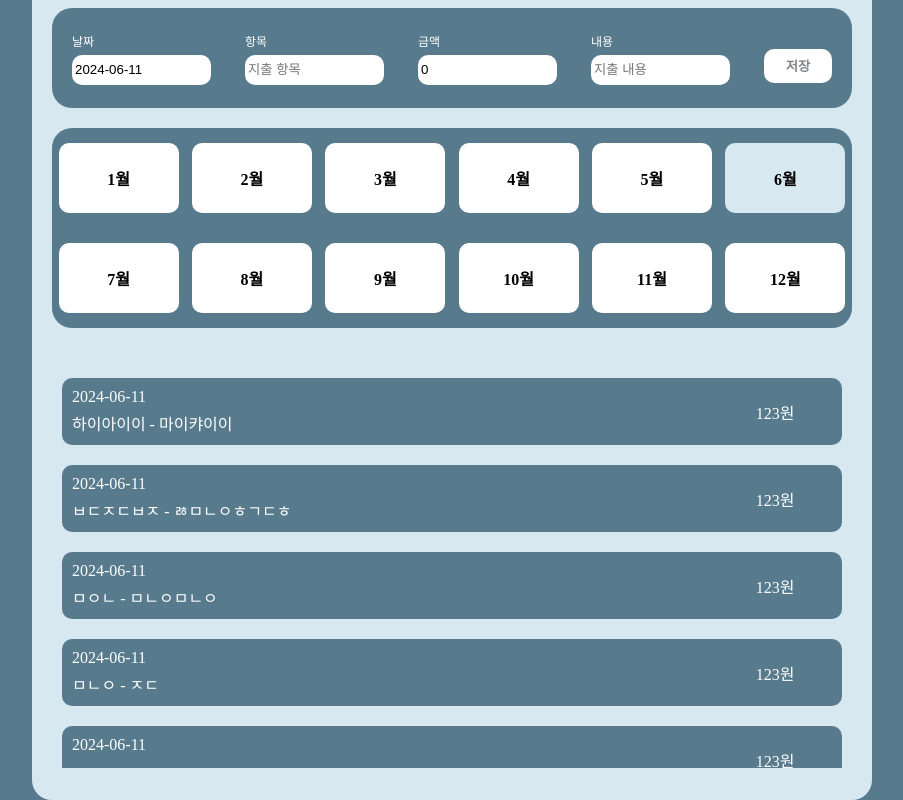
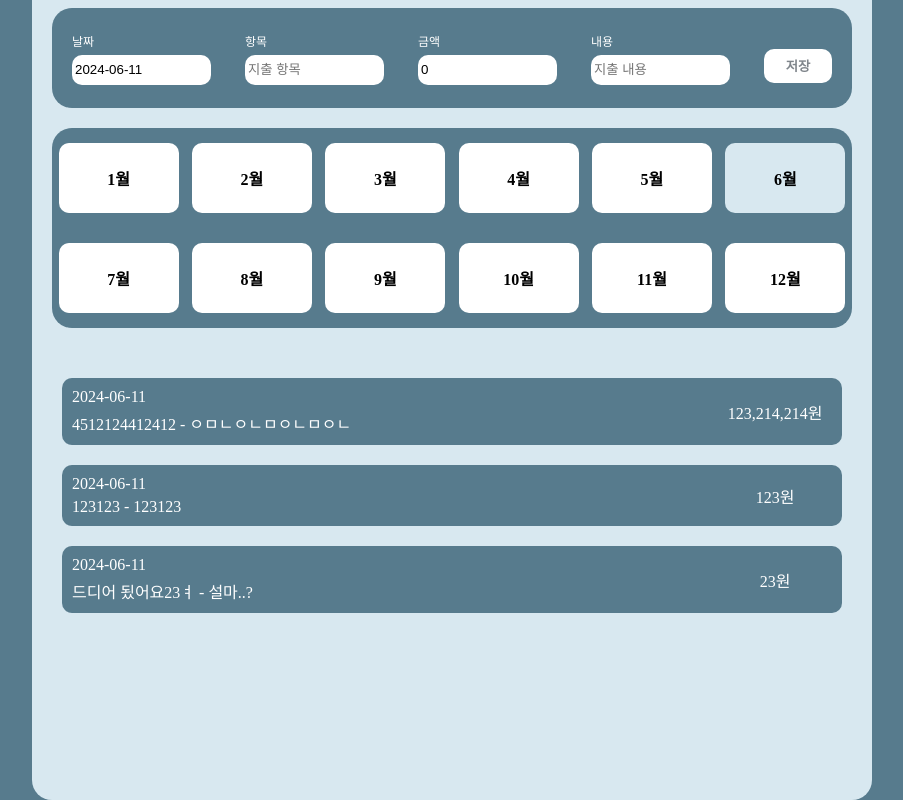
Before and after one commit to 0dytpq0/SpendRecord, a React (Vite) app: page / in a window 1280 px wide. Shown: the whole page, without its empty margins (188-1091 px from the left). Built offline with nearby package versions, Linux system fonts and the light colour scheme; data requests are answered from the project's data file; the HTML template or start-up script is replaced by a standard one.

Commit message:
update : react-query 와의 통신으로만 화면에 출력, 추가 되도록 수정

```diff
--- a/db.json
+++ b/db.json
@@ -1,39 +1,25 @@
 {
   "record": [
     {
-      "id": "6ce8",
+      "id": "c61b",
+      "date": "2024-06-11",
+      "amount": "123214214",
+      "spendItem": "4512124412412",
+      "spendDetail": "ㅇㅁㄴㅇㄴㅁㅇㄴㅁㅇㄴ"
+    },
+    {
+      "id": "b5cd",
       "date": "2024-06-11",
       "amount": "123",
-      "spendItem": "하이아이이",
-      "spendDetail": "마이캬이이"
+      "spendItem": "123123",
+      "spendDetail": "123123"
     },
     {
-      "id": "70c7",
+      "id": "c22a",
       "date": "2024-06-11",
-      "amount": "0123",
-      "spendItem": "ㅂㄷㅈㄷㅂㅈ",
-      "spendDetail": "ㅀㅁㄴㅇㅎㄱㄷㅎ"
-    },
-    {
-      "id": "8b4d",
-      "date": "2024-06-11",
-      "amount": "123",
-      "spendItem": "ㅁㅇㄴ",
-      "spendDetail": "ㅁㄴㅇㅁㄴㅇ"
-    },
-    {
-      "id": "4abb",
-      "date": "2024-06-11",
-      "amount": "123",
-      "spendItem": "ㅁㄴㅇ",
-      "spendDetail": "ㅈㄷ"
-    },
-    {
-      "id": "982a",
-      "date": "2024-06-11",
-      "amount": "0123",
-      "spendItem": "ㅁㄴㅇ",
-      "spendDetail": "ㅁㄴㅇ"
+      "amount": "23",
+      "spendItem": "드디어 됬어요23ㅕ",
+      "spendDetail": "설마..?"
     }
   ]
 }
--- a/src/api/record.api.js
+++ b/src/api/record.api.js
@@ -20,7 +20,7 @@ class Record {
 
   async postRecord(data) {
     const path = `/record`;
-
+    console.log("data", data);
     const response = await this.#axios.post(path, data);
     const result = response.data;
 
--- a/src/components/Form/Form.jsx
+++ b/src/components/Form/Form.jsx
@@ -1,5 +1,7 @@
+import { useMutation, useQueryClient } from "@tanstack/react-query";
 import { useDispatch, useSelector } from "react-redux";
 import styled from "styled-components";
+import api from "../../api/api";
 import {
   changeValue,
   createData,
@@ -11,7 +13,11 @@ import { isAmountVailid, isDateValid } from "./formValidator";
 function Form() {
   const dispatch = useDispatch();
   const selector = useSelector((state) => state.record);
+  const queryClient = useQueryClient();
 
+  const { mutate: postRecordToServer } = useMutation({
+    mutationFn: (data) => api.record.postRecord(data),
+  });
   const handleSubmit = (e) => {
     e.preventDefault();
     if (!isDateValid(selector.date))
@@ -27,11 +33,16 @@ function Form() {
       })
     )
       return alert("모든 값을 입력해주세요");
-
-    const createAction = createData();
-    const initAction = initFormData();
-    dispatch(createAction);
-    dispatch(initAction);
+    const dataObj = {
+      date: selector.date,
+      amount: selector.amount,
+      spendItem: selector.spendItem,
+      spendDetail: selector.spendDetail,
+    };
+    postRecordToServer(dataObj);
+    queryClient.cancelQueries({ queryKey: "records" });
+    dispatch(createData(dataObj));
+    dispatch(initFormData());
   };
 
   return (
--- a/src/components/Record/RecordItem.jsx
+++ b/src/components/Record/RecordItem.jsx
@@ -1,33 +1,20 @@
 import { useQuery } from "@tanstack/react-query";
-import { useEffect } from "react";
 import { useDispatch, useSelector } from "react-redux";
 import { Link } from "react-router-dom";
 import styled from "styled-components";
 import api from "../../api/api";
-import { initRecords, selectItem } from "../../redux/slices/record.slice";
+import { selectItem } from "../../redux/slices/record.slice";
 
 function RecordItem() {
-  // const records = useSelector((state) => state.record.recordList);
   const month = useSelector((state) => state.record.month);
   const dispatch = useDispatch();
-  const { data: record } = useQuery({
+  const { data: records } = useQuery({
     queryKey: ["records"],
     queryFn: () => api.record.getRecord(),
   });
-  useEffect(() => {
-    const initRecordList = async () => {
-      try {
-        const data = await api.record.getRecord();
-        dispatch(initRecords(data));
-      } catch (error) {
-        console.error("Failed to fetch records:", error);
-      }
-    };
 
-    initRecordList();
-  }, [dispatch]);
   const paintRecords = () => {
-    return record?.map((item) => {
+    return records?.map((item) => {
       const itemMonth = Number(item.date.slice(5, 7));
       if (itemMonth === month) {
         return (
--- a/src/layouts/DefaultLayout.jsx
+++ b/src/layouts/DefaultLayout.jsx
@@ -0,0 +1,11 @@
+import { Outlet } from "react-router-dom";
+
+function DefaultLayout() {
+  return (
+    <div>
+      <Outlet />
+    </div>
+  );
+}
+
+export default DefaultLayout;
--- /dev/null
+++ b/src/pages/HomePage.loader.js
@@ -0,0 +1,7 @@
+import api from "../api/api";
+
+export default async function HomePageLoader() {
+  const data = await api.record.getRecord();
+  console.log("data", data);
+  return data;
+}
--- a/src/redux/slices/record.slice.js
+++ b/src/redux/slices/record.slice.js
@@ -1,5 +1,4 @@
 import { createSlice } from "@reduxjs/toolkit";
-import api from "../../api/api";
 import getToday from "../../utils/getToday";
 
 const initialState = {
@@ -21,19 +20,11 @@ const recordSlice = createSlice({
   name: "record",
   initialState,
   reducers: {
-    createData: (state) => {
-      const dataObj = {
-        date: state.date,
-        amount: state.amount,
-        spendItem: state.spendItem,
-        spendDetail: state.spendDetail,
-      };
-      api.record.postRecord(dataObj);
-      state.recordList = [dataObj, ...state.recordList];
+    createData: (state, action) => {
+      state.recordList.push(action.payload);
     },
 
     deleteData: (state) => {
-      api.record.deleteRecord(state.selectedItemId);
       const recordIdx = state.recordList.findIndex(
         (item) => item.id === state.selectedItemId
       );
@@ -42,20 +33,12 @@ const recordSlice = createSlice({
       state.recordList = deletedRecordList;
     },
 
-    updateData: (state) => {
-      const newData = {
-        date: state.date,
-        amount: state.amount,
-        spendItem: state.spendItem,
-        spendDetail: state.spendDetail,
-      };
-
+    updateData: (state, action) => {
       const recordIdx = state.recordList.findIndex(
         (item) => item.id === state.selectedItemId
       );
 
-      state.recordList[recordIdx] = newData;
-      api.record.updateRecord(state.selectedItemId, newData);
+      state.recordList[recordIdx] = action.payload;
     },
 
     changeMonth: (state, action) => {
--- a/src/routes/router.jsx
+++ b/src/routes/router.jsx
@@ -1,16 +1,24 @@
 import { createBrowserRouter } from "react-router-dom";
+import DefaultLayout from "../layouts/DefaultLayout";
 import DetailPage from "../pages/DetailPage";
 import HomePage from "../pages/HomePage";
+import HomePageLoader from "../pages/HomePage.loader";
 
 const router = createBrowserRouter([
   {
+    element: <DefaultLayout />,
+    children: [
+      {
         path: "/",
         element: <HomePage />,
+        loader: HomePageLoader,
       },
       {
         path: "/detailRecord/:id",
         element: <DetailPage />,
       },
+    ],
+  },
 ]);
 
 export default router;
```
Also changed, not shown: src/components/DetailForm/DetailForm.jsx (+21 -4 lines). Lines whose indentation alone changed are shown as unchanged.
